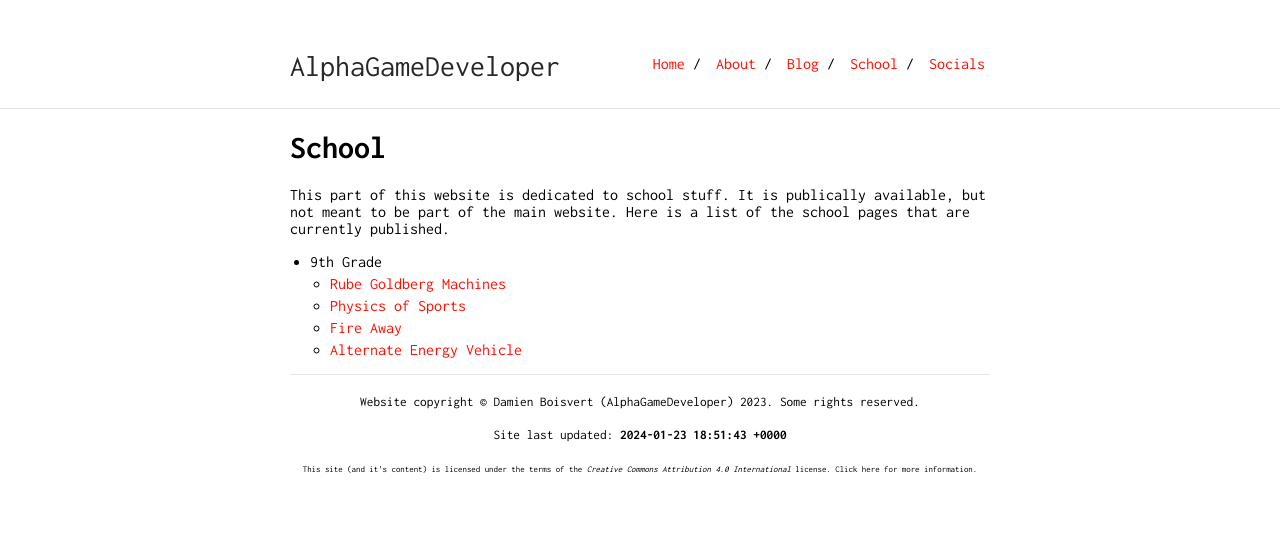
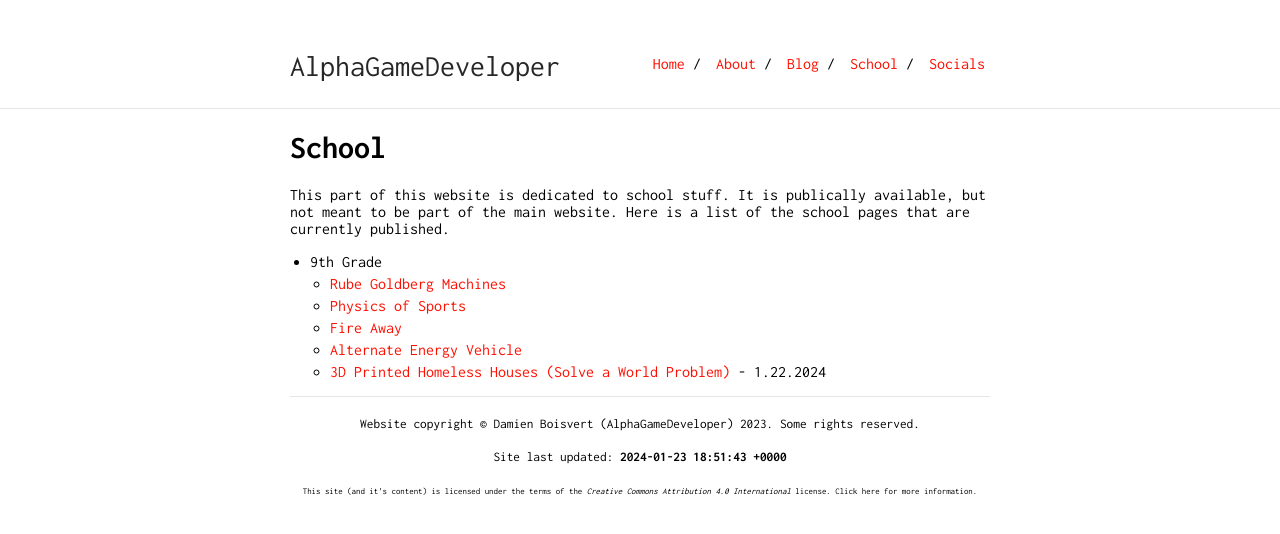
Before and after one commit to AlphaGameDeveloper/AlphaGame.dev, a Jekyll site: the page built from school.md, in a window 1280 px wide. Shown: the top 534 px of the page. Built offline with Jekyll 4.4.1, drawn with Linux system fonts in a browser that asks for light colours.

Commit message:
[SCHOOL] Add 3D printed homeless house to school index

```diff
--- a/school.md
+++ b/school.md
@@ -10,3 +10,4 @@ This part of this website is dedicated to school stuff.  It is publically availa
     - [Physics of Sports](/school/9/physicsofsports)
     - [Fire Away](/school/9/fireaway)
     - [Alternate Energy Vehicle](/school/9/alternate-energy-car)
+    - [3D Printed Homeless Houses (Solve a World Problem)](/school/9/3dhomelesshouse) - 1.22.2024
```
